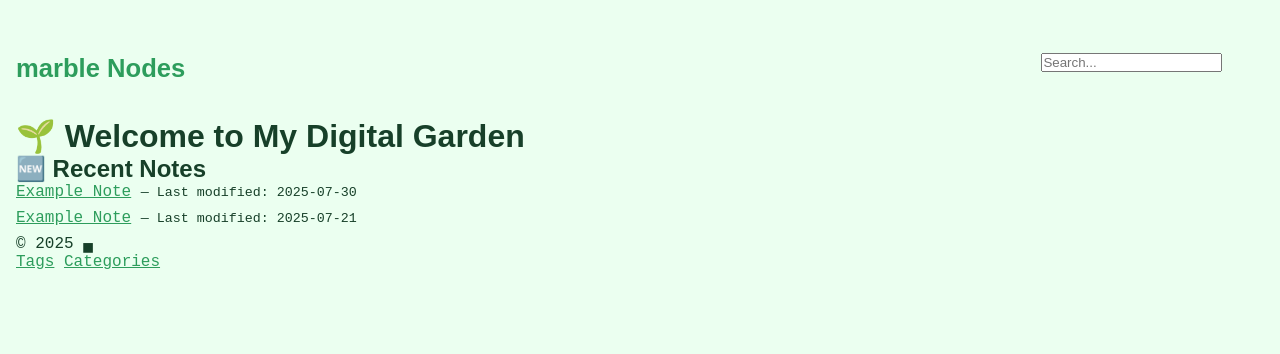
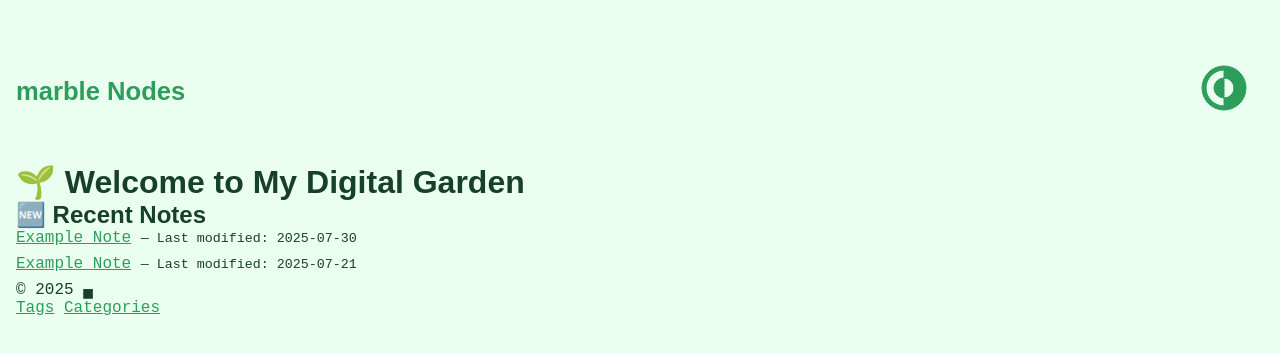
Before and after one commit to dduyg/5566677, a Jekyll site: the page built from index.md, in a window 1280 px wide. Shown: the top 354 px of the page. Built offline with Jekyll 4.4.1, drawn with Linux system fonts in a browser that asks for light colours; some web fonts are replaced.

Commit message:
Update default.html

```diff
--- a/_layouts/default.html
+++ b/_layouts/default.html
@@ -12,8 +12,12 @@
   <header>
     <h1><a href="{{ '/' | relative_url }}">{{ site.title }}</a></h1>
     <div>
-      <input type="text" id="search-box" placeholder="Search..." />
-      <button id="theme-toggle"></button>
+      <button id="theme-toggle" aria-label="Toggle theme">
+        <svg id="theme-icon" viewBox="0 0 48 48" xmlns="http://www.w3.org/2000/svg">
+          <path d="M14,24A10,10,0,0,0,24,34V14A10,10,0,0,0,14,24Z"></path>
+          <path d="M24,2A22,22,0,1,0,46,24,21.9,21.9,0,0,0,24,2ZM6,24A18.1,18.1,0,0,1,24,6v8a10,10,0,0,1,0,20v8A18.1,18.1,0,0,1,6,24Z"></path>
+        </svg>
+      </button>
     </div>
   </header>
 
```
